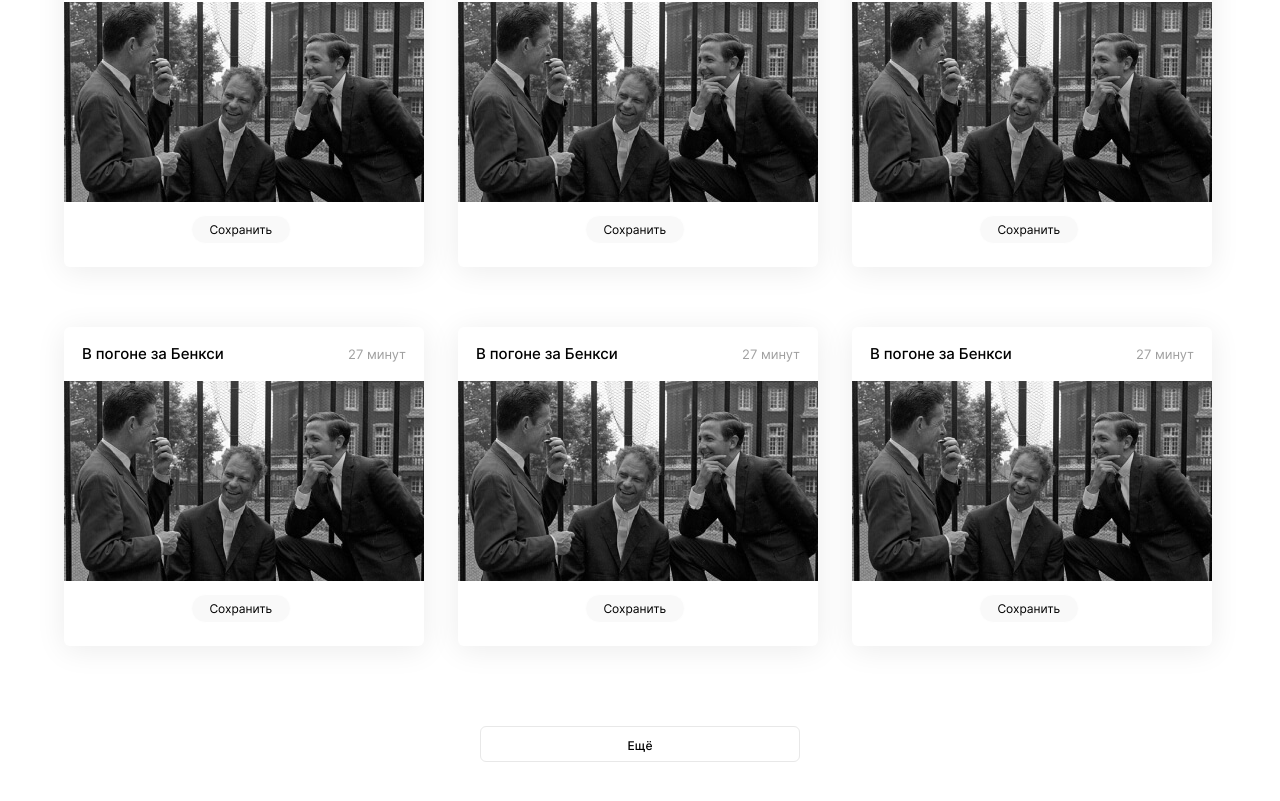
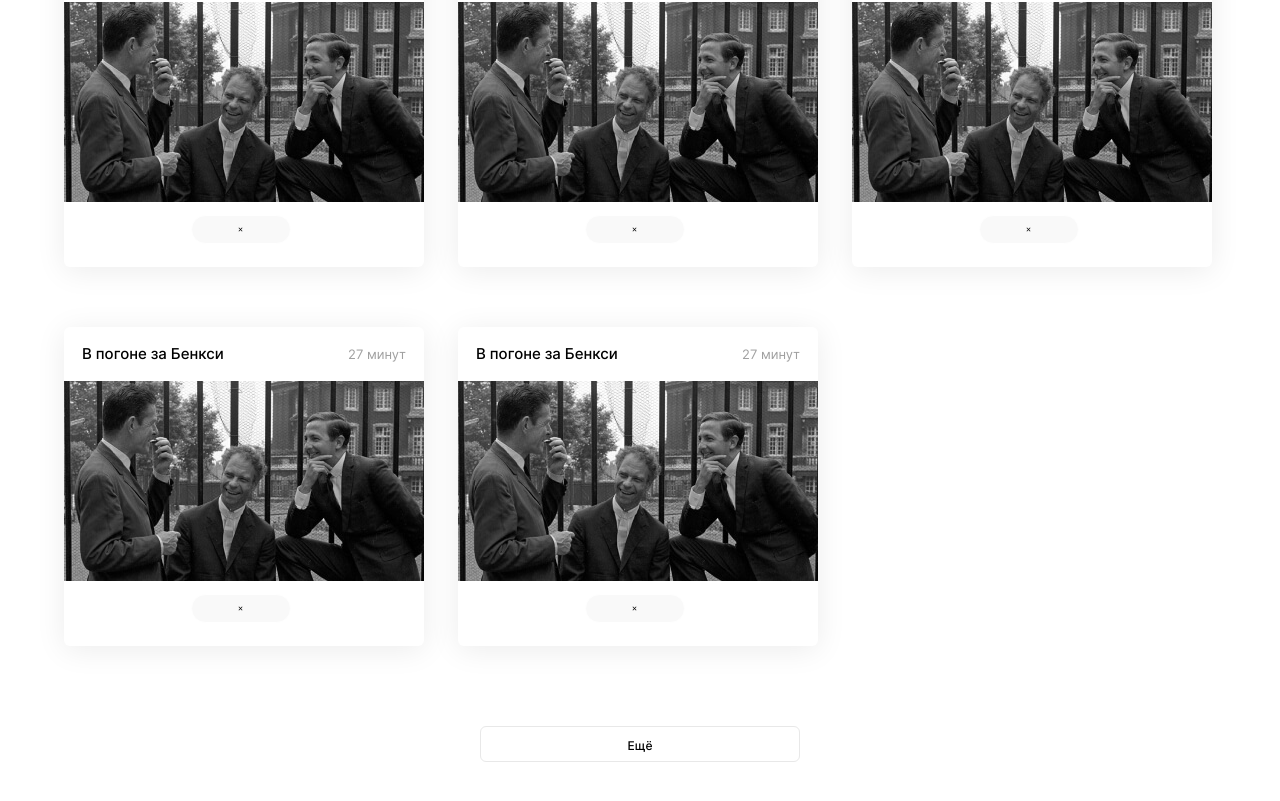
Before and after one commit to NNastish/movies-explorer-frontend, a React (Create React App) app: page /saved-movies in a window 1280 px wide. Shown: the part 435-1236 px from the top of the page. Built offline with nearby package versions, Linux system fonts and the light colour scheme.

Commit message:
3 review

```diff
--- a/src/components/App/App.jsx
+++ b/src/components/App/App.jsx
@@ -17,6 +17,7 @@ import SearchForm from '../SearchForm/SearchForm';
 import MoviesCardList from '../MoviesCardList/MoviesCardList';
 import Promo from '../Promo/Promo';
 import Main from "../Main/Main";
+import NavTab from "../NavTab/NavTab";
 
 
 function App() {
@@ -42,13 +43,13 @@ function App() {
                 <Route path='/movies'>
                     <Navigation />
                     <SearchForm />
-                    <MoviesCardList />
+                    <MoviesCardList yandexDb={true}/>
                     <Footer />
                 </Route>
                 <Route path='/saved-movies'>
                     <Navigation />
                     <SearchForm />
-                    <MoviesCardList />
+                    <MoviesCardList yandexDb={false}/>
                     <Footer />
                 </Route>
                 <Route path='/profile'>
--- a/src/components/Login/Login.css
+++ b/src/components/Login/Login.css
@@ -52,6 +52,10 @@
     padding-bottom: 13px;
     border-bottom: 2px solid #E8E8E8;
     color: rgba(0, 0, 0, 1);
+}
+.login__input:focus {
+    outline: none;
+    transition: .6s;
 }
 .login__input_password {
     color: rgba(255, 64, 98, 1);
--- a/src/components/MoviesCard/MoviesCard.css
+++ b/src/components/MoviesCard/MoviesCard.css
@@ -64,7 +64,7 @@
     content: none;
 }
 .movies__button-delete {
-    display: none;
+    /*display: none;*/
     position: absolute;
     align-items: center;
     width: 100px;
--- a/src/components/MoviesCard/MoviesCard.jsx
+++ b/src/components/MoviesCard/MoviesCard.jsx
@@ -1,14 +1,37 @@
-import React from 'react';
+import React, { useState } from 'react';
 import './MoviesCard.css';
 import movie from '../../images/movie.jpg'
 
-export default function MoviesCard() {
+export default function MoviesCard({ dbSource }) {
+    const [isButtonClicked, setIsButtonClicked] = useState(false);
+
+    const determineButtonClass = () => {
+        if (dbSource && isButtonClicked) {
+            return 'movies__button-add'
+        }
+        if (dbSource && !isButtonClicked) {
+            return 'movies__button';
+        }
+        if (!dbSource) {
+            return 'movies__button-delete';
+        }
+    }
+
+    const changeButtonState = () => {
+        setIsButtonClicked(!isButtonClicked);
+    }
+
     return (
         <div className={'movies'}>
             <div className={'movies__info'}>
                 <h1 className={'movies__title'}>В погоне за Бенкси</h1>
                 <p className={'movies__time'}>27 минут</p>
-                <button className={'movies__button'}>Сохранить</button>
+                <button
+                    className={determineButtonClass()}
+                    onClick={changeButtonState}
+                >
+                    {dbSource && !isButtonClicked ? 'Сохранить' : ''}
+                </button>
                 {/*<button className={'movies__button-add'}></button>*/}
                 {/*<button className={'movies__button-delete'}></button>*/}
 
--- a/src/components/MoviesCardList/MoviesCardList.jsx
+++ b/src/components/MoviesCardList/MoviesCardList.jsx
@@ -2,16 +2,15 @@ import React from 'react';
 import './MoviesCardList.css';
 import MoviesCard from '../MoviesCard/MoviesCard';
 
-export default function MoviesCardList() {
+export default function MoviesCardList({ yandexDb }) {
     return (
         <section className='movies-card'>
             <div className='movies-card__list'>
-                <MoviesCard />
-                <MoviesCard />
-                <MoviesCard />
-                <MoviesCard />
-                <MoviesCard />
-                <MoviesCard />
+                <MoviesCard dbSource={yandexDb}/>
+                <MoviesCard dbSource={yandexDb}/>
+                <MoviesCard dbSource={yandexDb}/>
+                <MoviesCard dbSource={yandexDb}/>
+                <MoviesCard dbSource={yandexDb}/>
             </div>
             <button className='movies-card__button' type='button'>Ещё</button>
         </section>
--- a/src/components/NavTab/NavTab.css
+++ b/src/components/NavTab/NavTab.css
@@ -8,26 +8,26 @@
     top: 0;
     left: 0;
     background-color: rgba(0, 0, 0, 0.3);
-    visibility: visible;
-    transition: visibility 0.2s, opacity 0.5s;
     z-index: 2;
 }
-.popup_active {
-    /*visibility: visible;*/
-    visibility: hidden;
-    display: flex;
-    flex-direction: column;
-}
+
 .popup__window {
-    /*visibility: visible;*/
-    visibility: hidden;
     display: flex;
     flex-direction: column;
     top: 0;
     right: 0;
+    margin-left: auto;
     width: 65%;
     height: 100vh;
     background-color: #FFFFFF;
+}
+
+.popup__hidden {
+    visibility: hidden;
+}
+
+.popup__visible {
+    visibility: visible;
 }
 .popup__close {
     /*position: fixed;*/
@@ -51,6 +51,13 @@
     font-size: 18px;
     line-height: 22px;
 }
+.popup__link {
+    text-decoration: none;
+    color: black;
+}
+.popup__link:hover {
+    text-decoration: underline;
+}
 .navigation__nav_popup {
     display: flex;
     text-align: center;
@@ -59,8 +66,6 @@
 
 @media screen and (max-width: 425px) {
     .popup__window {
-        /*visibility: visible;*/
-        visibility: hidden;
         top: 0;
         right: 0;
         width: 100%;
--- a/src/components/NavTab/NavTab.jsx
+++ b/src/components/NavTab/NavTab.jsx
@@ -4,31 +4,33 @@ import close from "../../images/close.svg";
 import {Link} from "react-router-dom";
 import account from "../../images/account.svg";
 
-export default function NavTab() {
+
+
+export default function NavTab({ visible, closePopup }) {
     return (
-        <div className={'popup popup_active'}>
-            <div className={'popup__window'}>
-                <img className={'popup__close'} alt={'Закрыть'} src={close}/>
+        <div className={`popup ${visible ? 'popup__visible' : 'popup__hidden'}`}>
+            <div className={`popup__window ${visible? 'popup__visible' : 'popup__hidden'}`}>
+                <img className={'popup__close'} alt={'Закрыть'} src={close} onClick={closePopup}/>
 
 
                 <ul className={'popup__menu'}>
                     <li className={'popup__text'}>
-                        <p>Главная</p>
+                        <Link className={'popup__link'} to='/main'><p>Главная</p></Link>
                     </li>
                     <li className={'popup__text'}>
-                        <Link to='/movies'><p>Фильмы</p></Link>
+                        <Link className={'popup__link'} to='/movies'><p>Фильмы</p></Link>
                     </li>
                     <li className={'popup__text'}>
-                        <Link to='/saved-movies'><p>Сохранённые фильмы</p></Link>
+                        <Link className={'popup__link'} to='/saved-movies'><p>Сохранённые фильмы</p></Link>
                     </li>
                 </ul>
 
                 <ul className={'navigation__nav navigation__nav_item navigation__nav_popup'}>
                     <li className={'navigation__list'}>
-                        <Link to='/profile'><p className={'navigation__account'}>Аккаунт</p></Link>
+                        <Link className={'popup__link'} to='/profile'><p className={'navigation__account'}>Аккаунт</p></Link>
                     </li>
                     <li className={'navigation__list navigation__list_account-icon'}>
-                        <Link to='/profile'><img className={'navigation__account-icon'} alt={'Аккаунт'} src={account}/></Link>
+                        <Link className={'popup__link'} to='/profile'><img className={'navigation__account-icon'} alt={'Аккаунт'} src={account}/></Link>
                     </li>
                 </ul>
 
--- a/src/components/Navigation/Navigation.jsx
+++ b/src/components/Navigation/Navigation.jsx
@@ -1,12 +1,24 @@
-import React from 'react';
+import React, { useState } from 'react';
 import './Navigation.css';
 import logo from '../../images/logo.svg';
 import account from '../../images/account.svg';
 import close from '../../images/close.svg';
-import {Link} from "react-router-dom";
-import NavTab from "../NavTab/NavTab";
+import {Link} from 'react-router-dom';
+import NavTab from '../NavTab/NavTab';
+
 
 export default function Navigation() {
+    const [navTabOpened, setNavTabOpened] = useState(false);
+
+    function onClick() {
+        console.log(navTabOpened);
+        setNavTabOpened(!navTabOpened);
+    }
+
+    function closePopup() {
+        setNavTabOpened(false);
+    }
+
     return (
         <section className={'navigation'}>
             <div className={'navigation__container'}>
@@ -30,7 +42,7 @@ export default function Navigation() {
                     </li>
                 </ul>
 
-                <div className={'menu'}>
+                <div className={'menu'} onClick={onClick}>
                     <div className={'menu__burger'}></div>
                     <div className={'menu__burger'}></div>
                     <div className={'menu__burger'}></div>
@@ -38,7 +50,7 @@ export default function Navigation() {
                 </div>
             {/* Бургер-меню появляется как на макете на расширении 768px,
             сейчас скрыто с помощью visibility: hidden в компоненте NavTab */}
-            <NavTab />
+            <NavTab visible={navTabOpened} closePopup={closePopup}/>
 
             </div>
         </section>
--- a/src/components/Profile/Profile.css
+++ b/src/components/Profile/Profile.css
@@ -36,6 +36,10 @@
     margin-bottom: 16px;
     border-bottom: 1px solid rgba(232, 232, 232, 1);
     color: #000000;
+}
+.profile__input:focus {
+    outline: none;
+    transition: .6s;
 }
 .profile__input:nth-last-of-type(1) {
     border-bottom: none;
--- a/src/components/Register/Register.css
+++ b/src/components/Register/Register.css
@@ -53,6 +53,10 @@
     padding-bottom: 13px;
     border-bottom: 2px solid #E8E8E8;
     color: rgba(0, 0, 0, 1);
+}
+.register__input:focus {
+    outline: none;
+    transition: .6s;
 }
 .register__input_password {
     color: rgba(255, 64, 98, 1);
--- a/src/components/SavedMovies/SavedMovies.jsx
+++ b/src/components/SavedMovies/SavedMovies.jsx
@@ -1,7 +1,5 @@
 import React from 'react'
 
 export default function SavedMovies() {
-    return (
-
-    )
+    return;
 }
```
